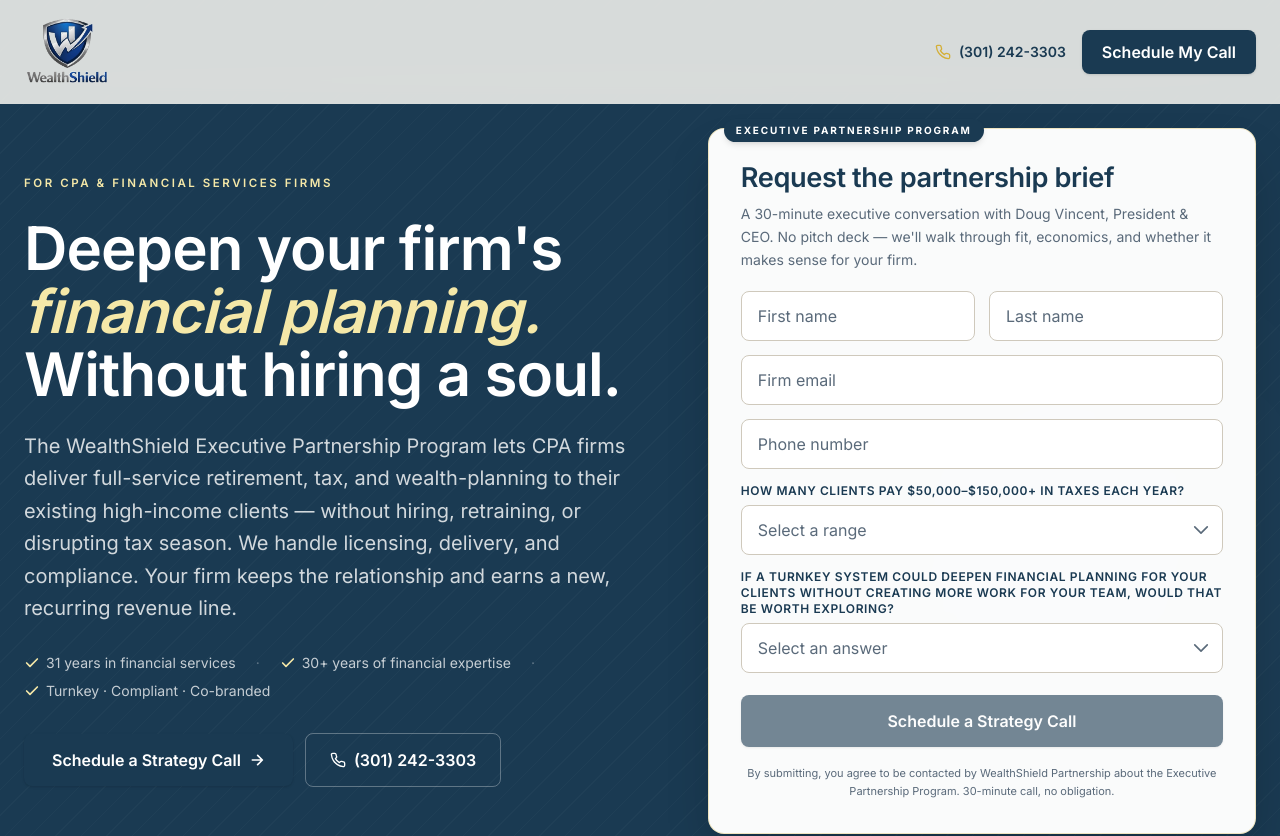
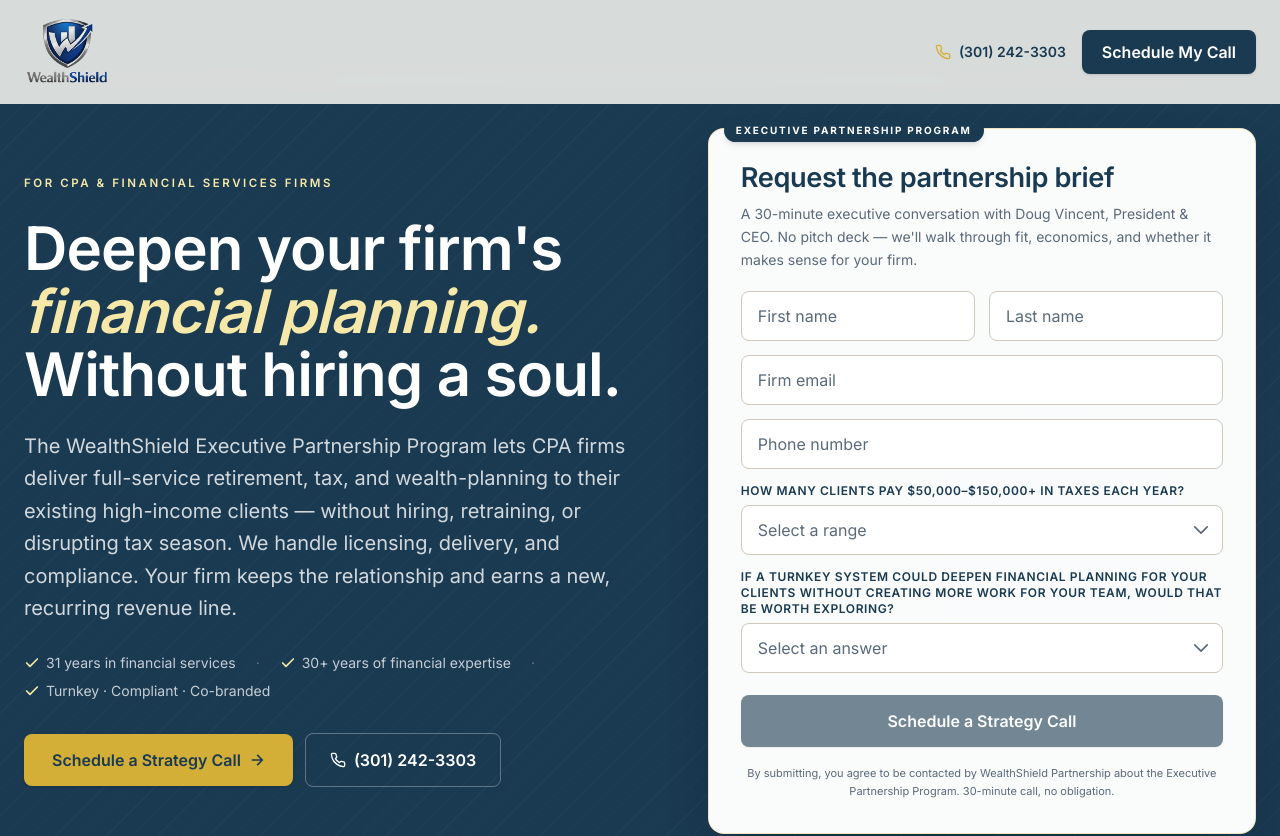
Before and after one commit to Landing-Pages-Websites/wealthshield-landing, a Next.js app: page / in a window 1280 px wide. Shown: the top 836 px of the page. Built offline with nearby package versions, Linux system fonts and the light colour scheme.

Commit message:
fix: gold CTAs on dark/navy sections — FloatingCTA + PrimaryCTA onDark variant

```diff
--- a/src/components/FloatingCTA.tsx
+++ b/src/components/FloatingCTA.tsx
@@ -31,7 +31,7 @@
     >
       <a
         href="#contact"
-        className="inline-flex items-center gap-2 bg-[var(--color-primary)] hover:bg-[var(--color-primary-hover)] text-white px-5 py-3 rounded-full font-semibold shadow-lg shadow-[var(--color-primary)]/30 transition"
+        className="inline-flex items-center gap-2 bg-[var(--color-gold)] hover:bg-[var(--color-gold-hover)] text-[var(--color-accent)] px-5 py-3 rounded-full font-semibold shadow-lg shadow-[var(--color-gold)]/30 transition"
       >
         {BRAND.primaryCtaShort}
         <svg
--- a/src/components/PrimaryCTA.tsx
+++ b/src/components/PrimaryCTA.tsx
@@ -32,7 +32,7 @@
       {/* Primary button — always brand blue, white text */}
       <a
         href={href}
-        className="inline-flex items-center justify-center bg-[var(--color-primary)] hover:bg-[var(--color-primary-hover)] text-white px-7 py-3.5 rounded-lg font-semibold text-base transition shadow-sm"
+        className={`inline-flex items-center justify-center px-7 py-3.5 rounded-lg font-semibold text-base transition shadow-sm ${onDark ? "bg-[var(--color-gold)] hover:bg-[var(--color-gold-hover)] text-[var(--color-accent)]" : "bg-[var(--color-primary)] hover:bg-[var(--color-primary-hover)] text-white"}`}
       >
         {label}
         <svg
```
